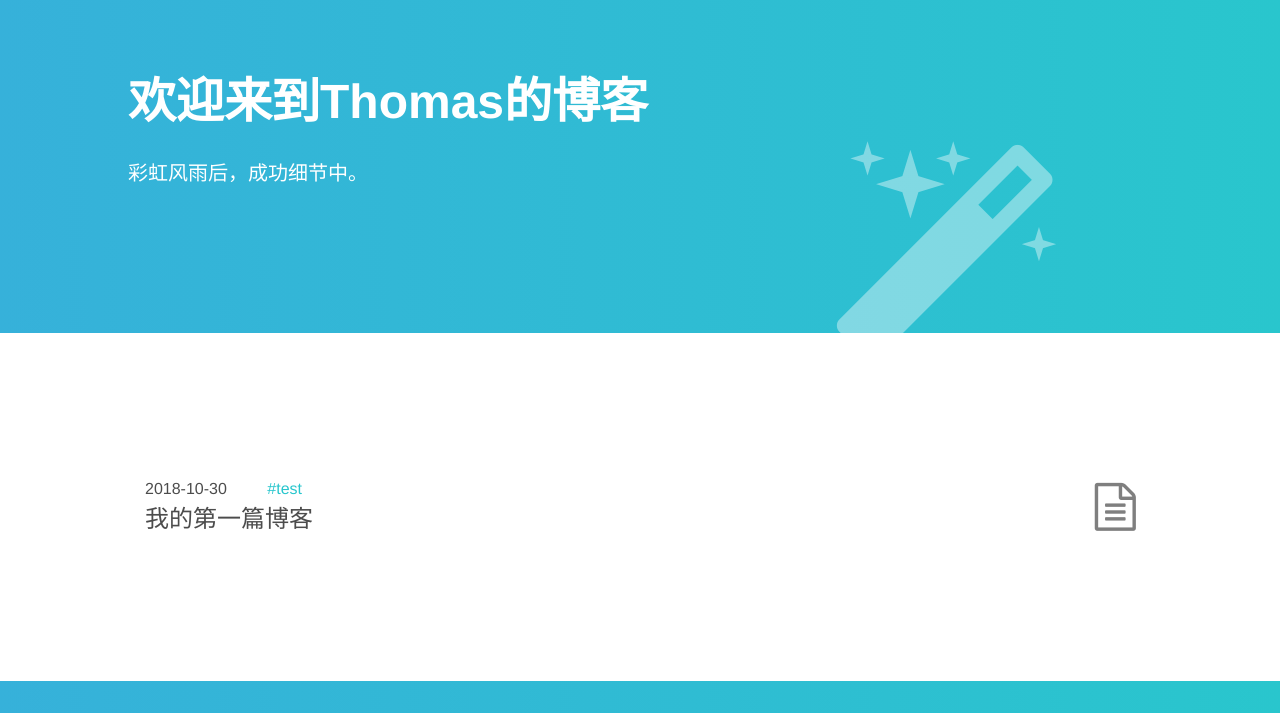
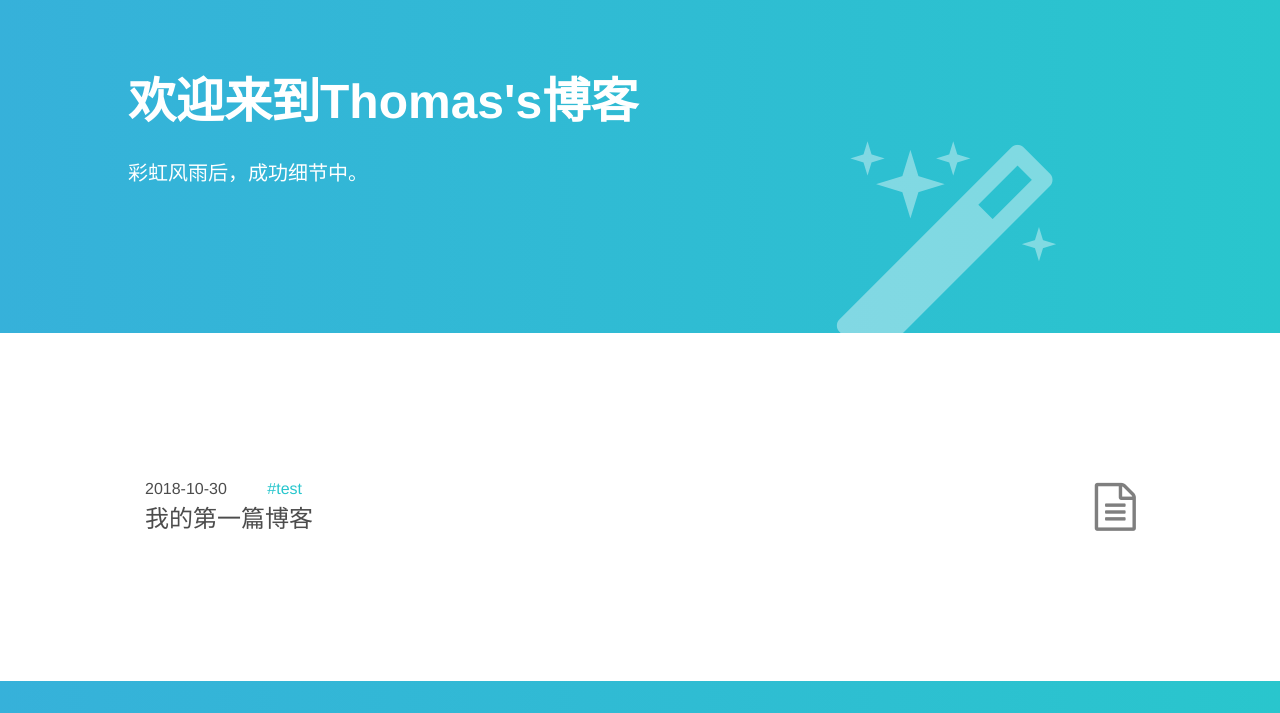
Before and after one commit to Thomaszhouwu/Thomaszhouwu.github.io, a plain HTML site: page index.html in a window 1280 px wide. Shown: the part 87-800 px from the top of the page. Drawn offline with nearby package versions, Linux system fonts and the light colour scheme.

Commit message:
Site updated: 2018-11-01 11:29:33

```diff
--- a/index.html
+++ b/index.html
@@ -96,7 +96,7 @@
     <!-- Title -->
     <div class="w-100 mw8 center vh-40 dt">
         <div class="dtc v-mid white">
-            <h1 class="f1-l f2-m tc tc-m tl-ns">欢迎来到Thomas的博客</h1>
+            <h1 class="f1-l f2-m tc tc-m tl-ns">欢迎来到Thomas's博客</h1>
             <p class="f4 fw3 pab-100px tc tc-m tl-ns">彩虹风雨后，成功细节中。</p>
         </div>
     </div>
```
